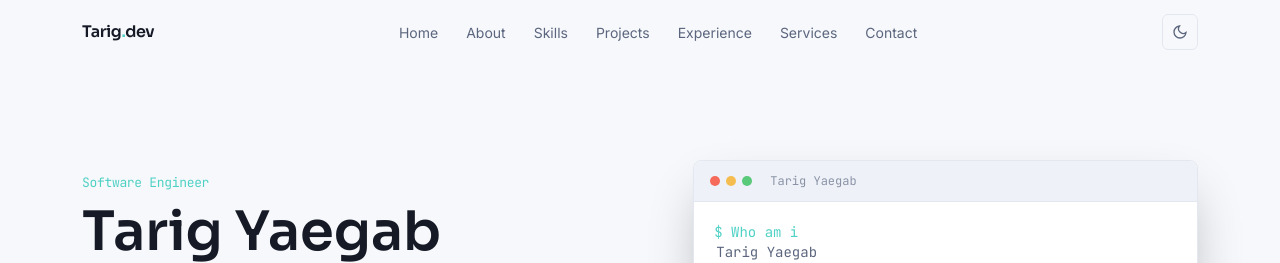
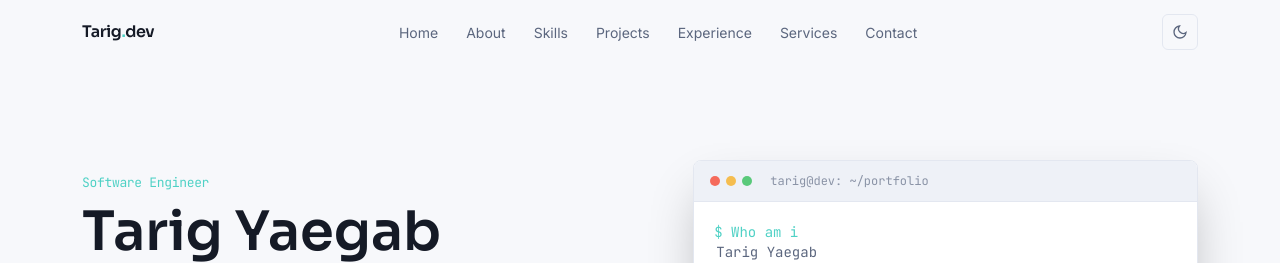
Before and after one commit to TarigYaegab/My-Portfolio, a React (Vite) app in the folder tarig-portfolio/: page / in a window 1280 px wide. Shown: the top 263 px of the page. Built offline with nearby package versions, Linux system fonts and the light colour scheme; the HTML template or start-up script is replaced by a standard one.

Commit message:
Update name

```diff
--- a/tarig-portfolio/src/components/ui/TerminalWindow.tsx
+++ b/tarig-portfolio/src/components/ui/TerminalWindow.tsx
@@ -46,7 +46,7 @@ export default function TerminalWindow() {
         <span className="h-2.5 w-2.5 rounded-full bg-[#F56A5B]" />
         <span className="h-2.5 w-2.5 rounded-full bg-[#F5BD4F]" />
         <span className="h-2.5 w-2.5 rounded-full bg-[#59C97A]" />
-        <span className="ml-3 text-xs text-ink-faint font-mono">Tarig Yaegab</span>
+        <span className="ml-3 text-xs text-ink-faint font-mono">tarig@dev: ~/portfolio</span>
       </div>
       <div className="p-5 font-mono text-[13px] sm:text-sm leading-relaxed min-h-[220px]">
         {LINES.slice(0, lineIndex + 1).map((line, i) => {
```
